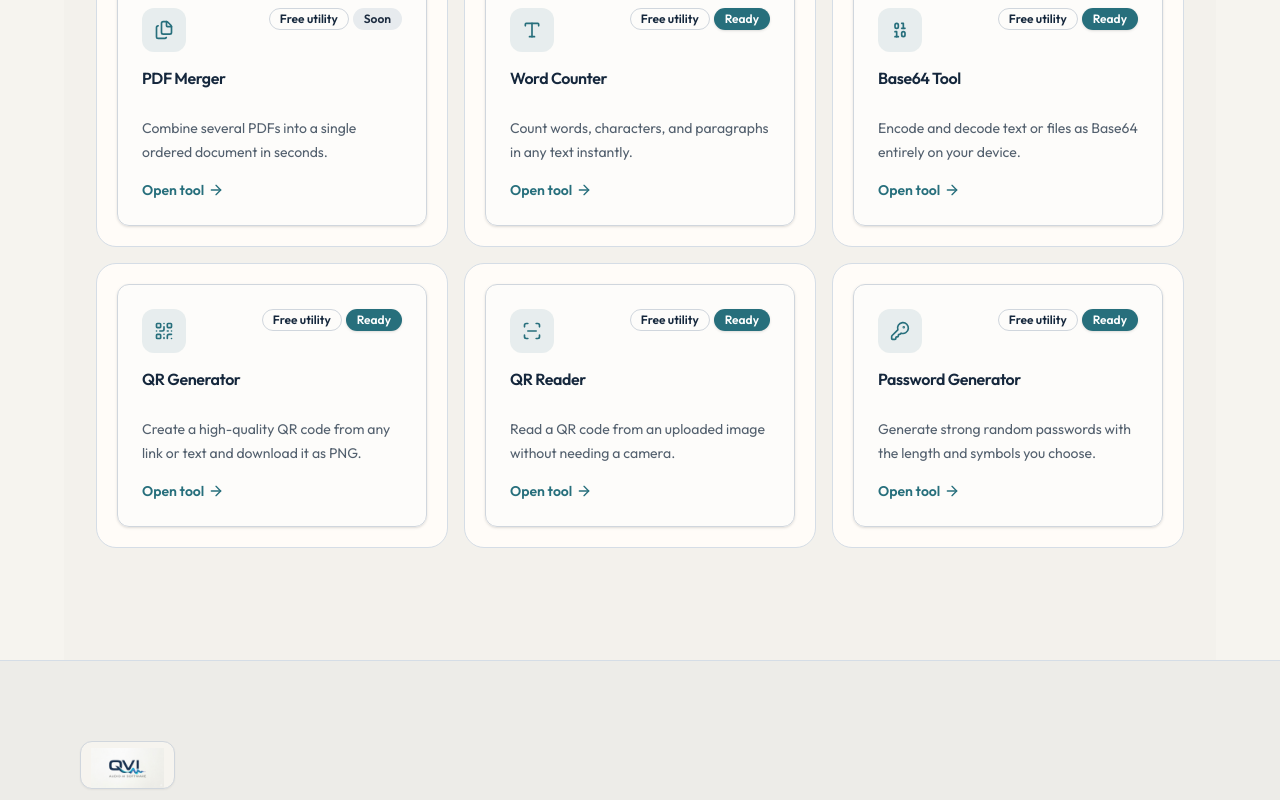
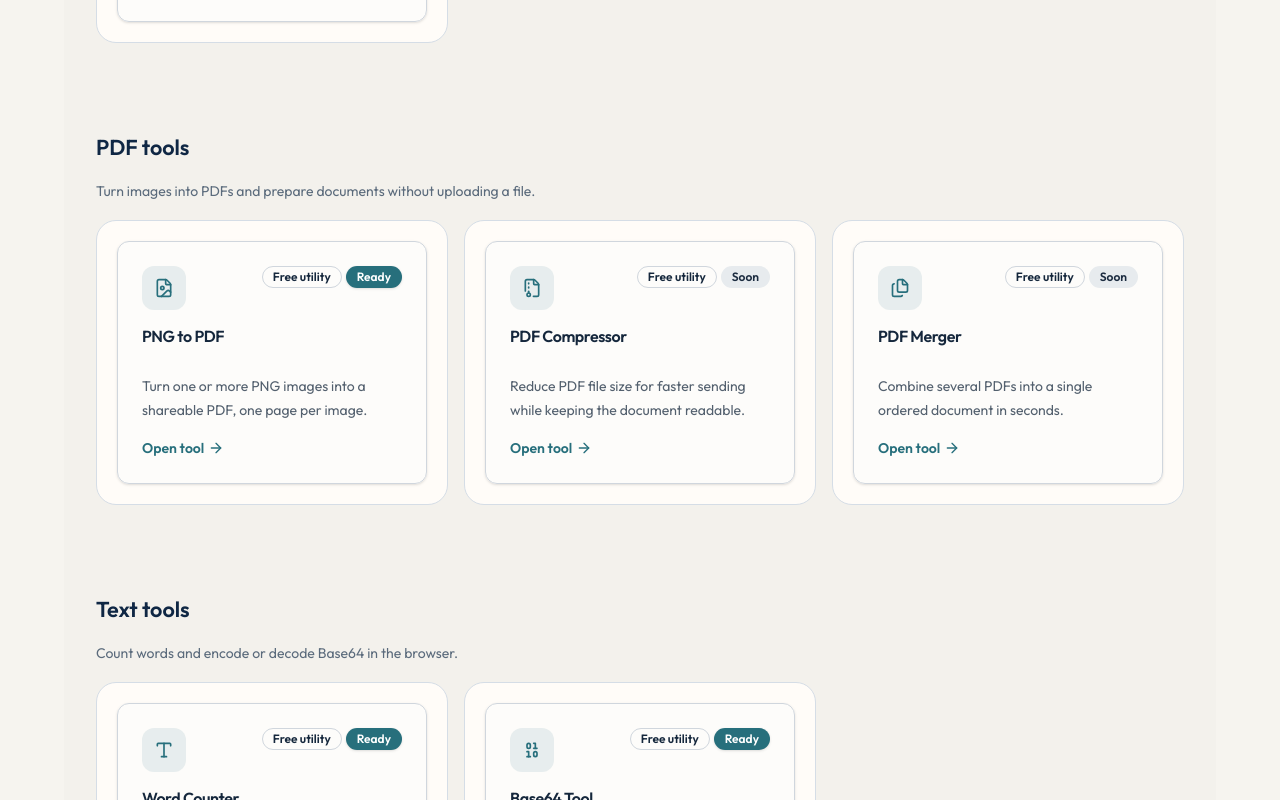
Before and after one commit to abanoubroshdy/qvi-platform, a Next.js app: page / in a window 1280 px wide. Shown: the part 2160-2960 px from the top of the page. Built offline with nearby package versions, Linux system fonts and the light colour scheme; no server answers.

Commit message:
Group homepage free tools into titled sections.
Render image, PDF, text, and quick tool cards under bilingual headings while keeping Ready/Soon badges and #tools anchors.

Co-authored-by: abanoubroshdy <abanoubroshdy@gmail.com>

```diff
--- a/app/layout.tsx
+++ b/app/layout.tsx
@@ -81,7 +81,7 @@ export default function RootLayout({
       <body className="min-h-screen font-sans">
         <script dangerouslySetInnerHTML={{ __html: localeBootScript }} />
         {/* eslint-disable-next-line @next/next/no-css-tags */}
-        <link rel="stylesheet" href="/brand.css?v=4" />
+        <link rel="stylesheet" href="/brand.css?v=5" />
         <AppProviders>
           <div className="qvi-shell flex min-h-screen flex-col">
             <Header />
--- a/components/views/HomeView.tsx
+++ b/components/views/HomeView.tsx
@@ -8,7 +8,7 @@ import { ToolCard } from "@/components/ToolCard";
 import { useI18n } from "@/components/i18n/I18nProvider";
 import { Button } from "@/components/ui/button";
 import { siteConfig } from "@/lib/site";
-import { tools } from "@/lib/tools";
+import { groupedTools } from "@/lib/tools";
 
 export function HomeView() {
   const { copy } = useI18n();
@@ -83,19 +83,32 @@ export function HomeView() {
         </div>
       </section>
 
-      <section id="tools" className="qvi-section border-t border-border bg-muted/40">
+      <section id="tools" className="qvi-section scroll-mt-20 border-t border-border bg-muted/40">
         <div className="mx-auto max-w-6xl px-4 py-14 sm:py-16">
-          <div className="mb-8 max-w-2xl">
+          <div className="mb-10 max-w-2xl">
             <p className="qvi-kicker text-xs font-semibold uppercase tracking-[0.24em] text-primary">
               {copy.home.toolsKicker}
             </p>
             <h2 className="mt-2 text-3xl font-semibold sm:text-4xl">{copy.home.toolsTitle}</h2>
             <p className="qvi-lead mt-3 text-muted-foreground">{copy.home.toolsLead}</p>
           </div>
-          <div className="qvi-tool-grid grid gap-4 sm:grid-cols-2 lg:grid-cols-3">
-            {tools.map((tool) => (
-              <ToolCard key={tool.slug} tool={tool} />
-            ))}
+          <div className="qvi-tool-groups space-y-12">
+            {groupedTools().map(({ category, tools: groupTools }) => {
+              const group = copy.toolGroups[category];
+              return (
+                <div key={category} className="qvi-tool-group">
+                  <div className="mb-4 max-w-2xl">
+                    <h3 className="text-xl font-semibold sm:text-2xl">{group.title}</h3>
+                    <p className="qvi-lead mt-1 text-sm leading-7 text-muted-foreground">{group.lead}</p>
+                  </div>
+                  <div className="qvi-tool-grid grid gap-4 sm:grid-cols-2 lg:grid-cols-3">
+                    {groupTools.map((tool) => (
+                      <ToolCard key={tool.slug} tool={tool} />
+                    ))}
+                  </div>
+                </div>
+              );
+            })}
           </div>
         </div>
       </section>
--- a/public/brand.css
+++ b/public/brand.css
@@ -180,6 +180,17 @@ a {
   gap: 1rem;
 }
 
+.qvi-tool-groups {
+  display: flex;
+  flex-direction: column;
+  gap: 2.5rem;
+}
+
+.qvi-tool-group h3 {
+  margin: 0;
+  font-size: 1.35rem;
+}
+
 .qvi-card {
   display: block;
   background: var(--qvi-card);
```
